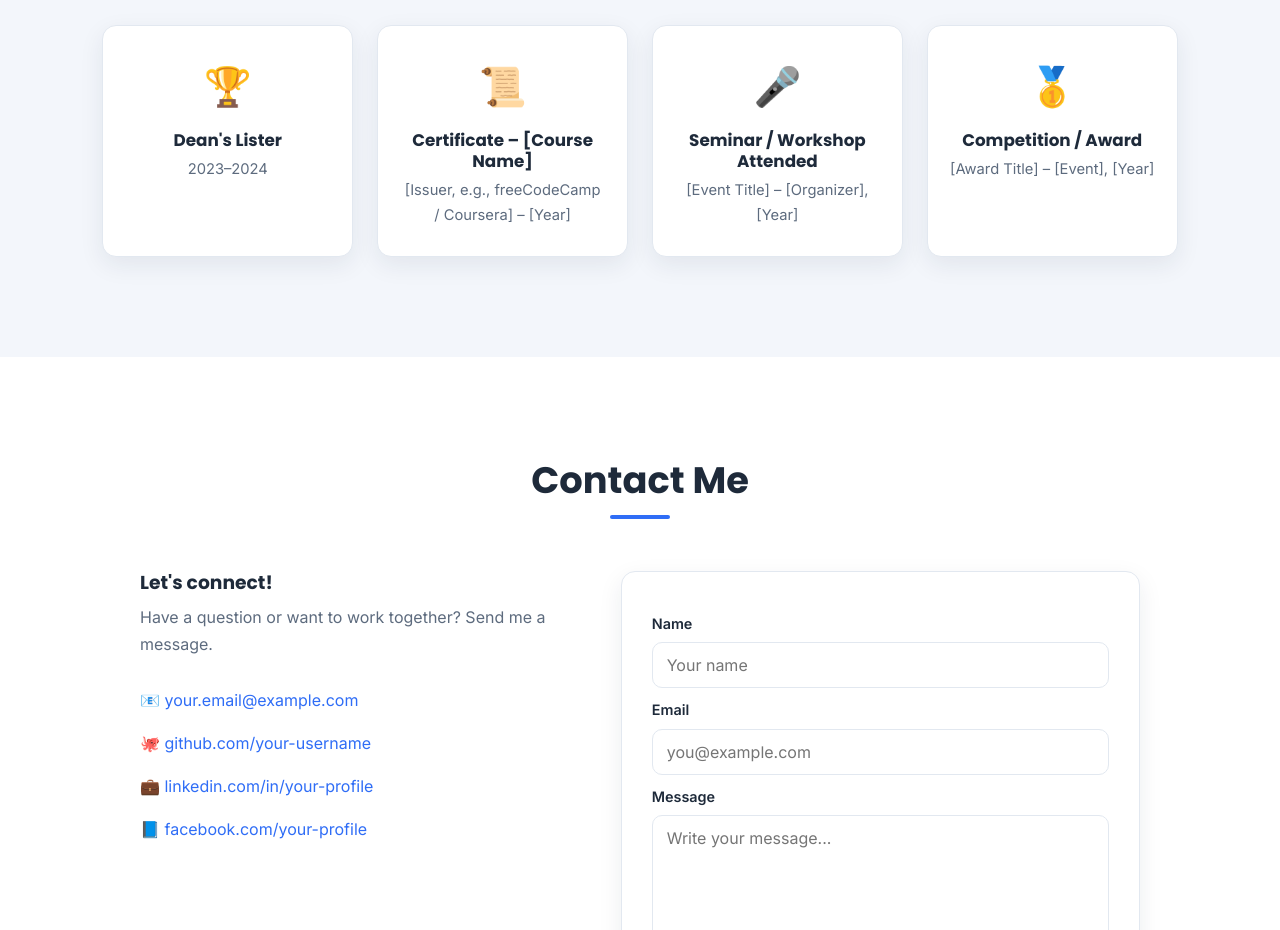
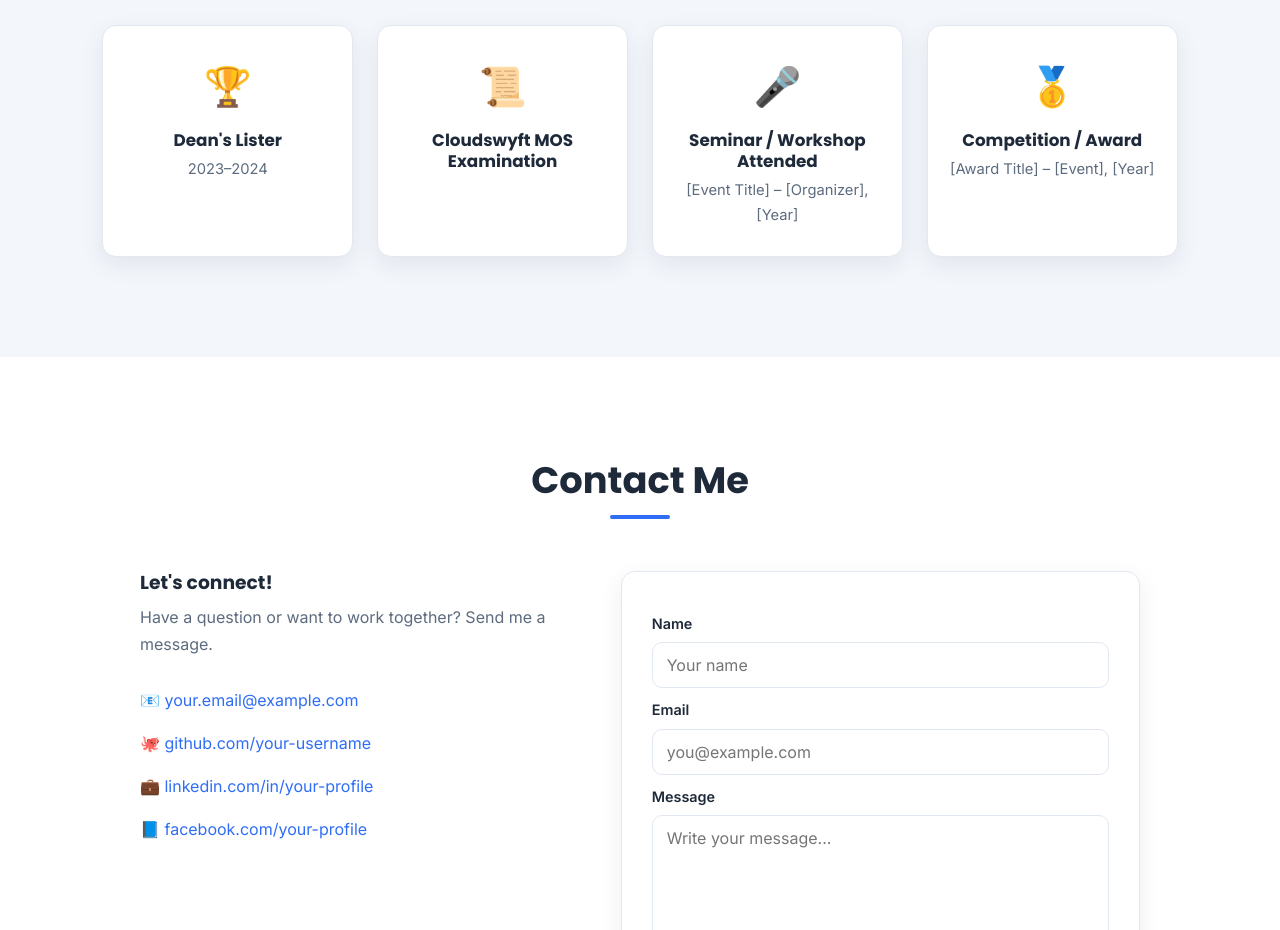
Before and after one commit to franzadriannoguera-commits/personal-portfolio, a plain HTML site: page index.html in a window 1280 px wide. Shown: the part 2740-3670 px from the top of the page. Drawn offline with Linux system fonts and the light colour scheme.

Commit message:
Add Cloudswyft MOS achievement
Co-authored-by: Copilot <223556219+Copilot@users.noreply.github.com>

```diff
--- a/index.html
+++ b/index.html
@@ -145,8 +145,7 @@
         </div>
         <div class="ach-card reveal">
           <span class="ach-icon">📜</span>
-          <h3>Certificate – [Course Name]</h3>
-          <p>[Issuer, e.g., freeCodeCamp / Coursera] – [Year]</p>
+          <h3>Cloudswyft MOS Examination</h3>
         </div>
         <div class="ach-card reveal">
           <span class="ach-icon">🎤</span>
```
